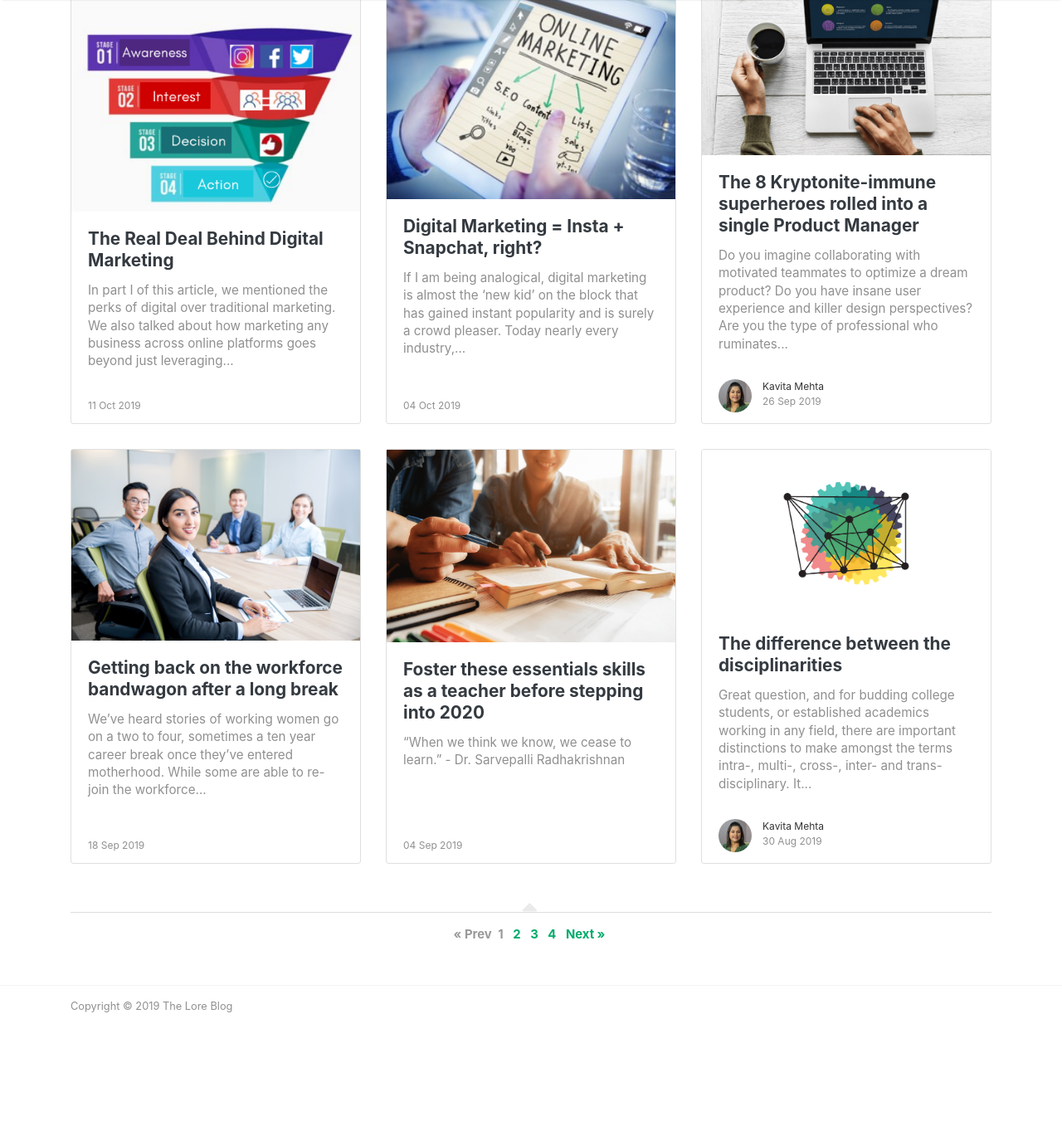
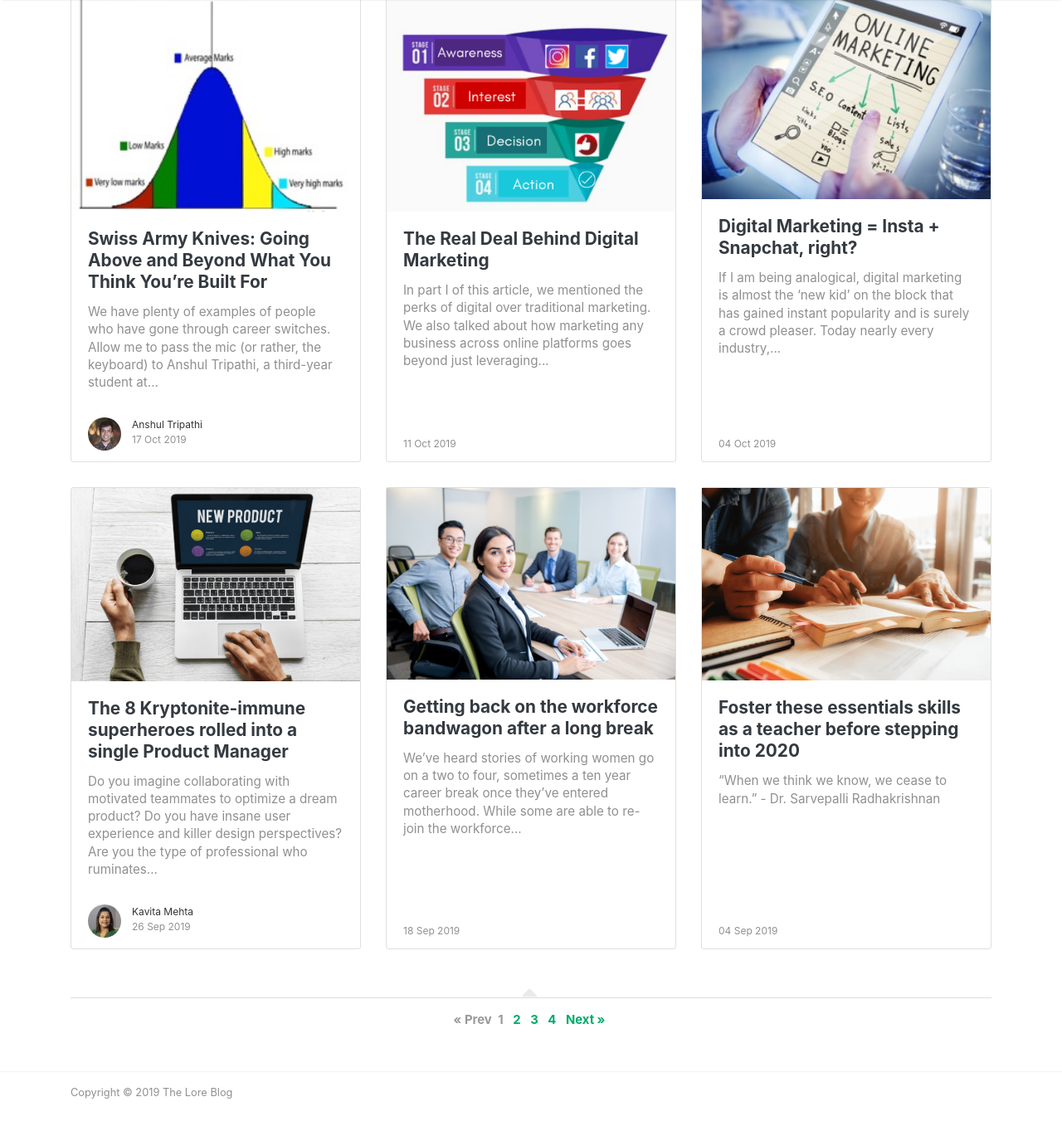
Before and after one commit to lore-blog/lore-blog.github.io, a Jekyll site: the page built from index.html, in a window 1280 px wide and 1400 px high, scrolled down 790 px. Shown: the top 1363 px of the window at 83% size. Built offline with Jekyll 4.4.1, drawn with Linux system fonts in a browser that asks for light colours; nearby versions of some CDN libraries; the list of posts is cut into pages by our own code; before the commit the page ends 2086 px from its top, so only the background shows below that; some of the changed lines change nothing that is shown.

Commit message:
swiss new blog added

```diff
--- a/_config.yml
+++ b/_config.yml
@@ -26,7 +26,12 @@ authors:
     display_name: Kavita Mehta & Namita Mehta
     description: Kavita Mehta is a thought leader at the intersection of education, skill-building, technology and impact. Her 25-year career across financial services, digital media and entrepreneurship is firmly grounded in her belief that education is a right, not a privilege. She is the founder of Caymus Technology Ventures, co-founder of The Red Pen and author of Acing Admissions, published by HarperCollins. For this article, Kavita joined forces with Namita Mehta, who currently serves as the President of The Red Pen and who had earlier established and run the university counseling department at BD Somani International School in Mumbai. The co-authors offer their unique yet diverse perspectives to parents and other stakeholders deciphering the global education landscape.
     image: '/assets/images/authors/kavita-namita.png'
-    profile: https://www.educationdive.com
+  anshul:
+    name: Anshul
+    display_name: Anshul Tripathi
+    description: Anshul Tripathi is a third-year student at the University of Pennsylvania. Originally from Mumbai, Anshul spends his time on campus working as a teaching assistant, focused on helping his juniors find their footing in computer science or helping international students understand the nuances of American English.
+    image: '/assets/images/authors/anshul.jpeg'
+    profile: https://www.linkedin.com/in/anshultripathi2699/
 
 # Plugins
 plugins:
--- /dev/null
+++ b/_posts/2019-10-17-swiss-army-knives.md
@@ -0,0 +1,56 @@
+---
+layout: post
+title: 'Swiss Army Knives: Going Above and Beyond What You Think You’re Built For'
+author: anshul
+thumbnail: assets/images/articles/thumbs/swiss-army1.jpg
+featured: false
+type: blog
+---
+
+We have plenty of examples of people who have gone through career switches. Allow me to pass the mic (or rather, the keyboard) to Anshul Tripathi, a third-year student at the University of Pennsylvania. Originally from Mumbai, Anshul spends his time on campus working as a teaching assistant, focused on helping his juniors find their footing in computer science or helping international students understand the nuances of American English. His academic and career journey is relatable and may even help you find your way. Every paradigm Anshul shares offers useful direction, especially his final piece of advice.
+
+Life is rife with dichotomous events, and yet again, I was faced with one. On one hand, the conversation with my father wasn’t easy. I stood in his office, marker in hand, trying to summarize on the whiteboard why his son – who had been sent to an Ivy League college to study engineering – would want to “distract himself” by also studying philosophy. On the other, I met professor Santosh Venkatesh, who taught me probability in college. Notwithstanding his mathematical proclivities, he was famous for his deeply philosophical axioms about life. In a similar conversational setting where we discussed my inhibitions in selecting majors, he left me with another of his axioms. And this one stuck for good. “Humans are like swiss army knives,” he said “meant to do many things with great proficiency. I decided to study math at the toss of a coin. If the coin had landed on the other face, I would probably be teaching you history today.” So, what am I supposed to do? Take risks with my education, or stick to what I know works modestly well?
+
+The traditional route of exclusively studying engineering could only mean that the humanities were a superfluous field of inquiry with no immediate value, right? (Un)fortunately for me, my newfound love of philosophy was a little too jarring to be ignored, and a little too mysterious to just be left as such; an unopened Pandora’s box. I was thinking about things I didn’t even know I could question. Sounds abstract? You bet it was! Philosophy was a quest for truth in all shapes and sizes, attempting to be devoid of fallacious thinking and rife with scrutiny and debates, where no answer was wrong. An entire field built upon simply questioning truths we assume to be fundamental. The inner rebel in me loved it, and I decided that it would be intellectual blasphemy to not follow up on such a strong instinct. Never had I nerded out so hard!
+
+Through this blog post, I hope to abstract out the reasoning behind why exploring new academic avenues, especially for someone who has been immersed in the Indian pedagogy for years, is a good idea for the new generation of learners.
+
+**Characterizing India’s educational status quo**
+
+Being educated in an ICSE curriculum up until 10th grade, and in a Maharashtra State Board school (which doubled down as an IIT coaching institution) up until the 12th, I’ve had the opportunity to get an inside look at the inner workings of this system. Throughout my 12-year trajectory a few key positives and negatives stood out in stark contrast with each other.
+
+<u><i>Catering to the mean</i></u>
+
+In any given classroom setting, there are students whose innate academic prowess far surpasses the average, as well as those who trail behind the average. To tailor a classroom to serve either end of this distribution of abilities would be unfair, as it would alienate the large majority of students. Over the years, the Indian education system has calibrated itself to provide quality education for the average student in a way that it is neither too difficult for those who survive, nor too easy for those who thrive. Through the institutionalization of “educational boards” such as ICSE, ISC, CBSE, and HSC, evolution and standardization of the education industry has been tremendous, allowing the Indian education system to become one of the most rigorous and universally consistent in the world, as opposed to a system in which each educational entity develops its own curriculum, and is therefore subject to scrutiny by a much smaller, local populace.
+
+![swiss-army](/assets/images/articles/swiss-army1.jpg){:class="img-center"}
+
+<u><i>With great standardization, comes great inflexibility</i></u>
+
+An unfortunate consequence of these standardized boards has been inflexibility in the array of classes to choose from. In each grade from 1st to 12th, students are expected to take a predetermined set of subjects each year, regardless of their academic inclinations. Although this provides broad exposure through middle school, it can restrict a student’s growth in high school by mandating subjects they do not wish to pursue, discouraging introductory exposure to new subjects later in high school, and preventing deeper study in preferred subjects.
+
+<u><i>Excellence in isolation</i></u>
+
+Although the split amongst science, commerce and arts for the 11th and 12th does facilitate deeper exploration to some extent and in its own right is of top-notch quality, the underlying assumption that students must choose a single stream in exclusivity is a parochial constraint; for example, a science student may want nothing to do with chemistry but is required to take it, but loves economics and history and has no avenues to explore them.
+
+![swiss-army](/assets/images/articles/swiss-army2.jpg){:class="img-center"}
+
+**A contrasting paradigm in higher education that emerges with more options**
+
+As exploration of vocations, careers and subjects cutting across academic disciplines gradually becomes easier at an undergraduate/graduate level, the outmoded nature of studying a narrow set of subjects becomes increasingly evident. In conversation with a career counsellor at the University of Pennsylvania, the estimate of students who change their majors is over 90%. Although this statistic sounded absurd to me at first, a quick look across my own set of friends made me realize that all but one everyone had changed their majors or picked up additional majors or minors.
+
+A math major becomes swayed by the practicality and tangibility of economics and finance, without sacrificing their innate desire for mathematical rigor. An electrical engineer, pressured to take up his major by his parents, realizes that he was grossly misinformed about what pursuing EE in college would be like, and decides to hone his penchant for computer science instead. A political science major finds her passion for helping those in need and finds her calling in studying biology and healthcare management. A mechanical engineer finds interdisciplinary engineering more appealing, and becomes a systems engineer instead. Finally, a computer scientist who takes a philosophy class to simply knock off a requirement, gets swayed by the beauty behind the raw analytical nature of philosophy, and its overlap with computer science and math. During their course of life, adults change their careers several times when they realize that their passions lie elsewhere. It is only reasonable for students to be afforded the same luxury.
+
+<u><i>Increased awareness about career options</i></u>
+
+With the increased presence of multinational corporations (MNCs) in India, and their openness to hiring internationals, traditional career paths are out the window. Mathematicians and physicists, who once rarely deviated from the path of becoming researchers or academicians, now find high paying industry jobs as consultants, investment bankers and financial traders. History majors become management professionals, and ex-military soldiers enter academia. When you realize that over time your choice of study does not limit your career options, but instead – by virtue of today’s industry demand – only opens more doors by augmenting your perspectives, becoming more open to academic exploration and risk-taking becomes more appealing. Humans are innately like swiss army knives, meant to be proficient in a number of different skills. You can study what you want, without trading a sense of future financial security.
+
+<u><i>Utility of soft skills</i></u>
+
+Any professional would attest to the fact that although a good academic record may open doors for you, thriving in this new world requires an ability and willingness to learn new things, think critically and analytically, and communicate effectively. Missing out on honing these skills in an academic setting becomes a burdening opportunity cost that only reveals its effects when you enter the job market. Demonstrating a sense of emotional intelligence in the workplace allows you to become a better teammate, leader, negotiator and increases your value to your employer. The study of subjects like psychology, economics, and philosophy allows employees to contextualize their work with respect to their colleagues, their company and their industry.
+
+<u><i>It’s okay to take your time</i></u>
+
+There’s no hurry to put yourself through the ordeal of committing to a lifelong career path when you are still a student, with a 40-year career and at least 60 years of life in front of you. With the [plethora of online courses](https://lore.online){:target="\_blank"}, degrees and graduate programs tailored towards incorporating students who are brand new inductees into a particular field, the option to switch not only vocation, but profession becomes increasingly accessible.
+
+Going into the second half of my college career, I can’t help but be flooded with questions about what I’ll be doing a decade into the future. The uncertainty of it all never ceases to be terrifying. So why did I really study philosophy? Because, despite not being confident about where my destination is, every day, it has helped me become more confident in my ability to find my way there and find meaning in what I do. This is what convinced my father. We are, after all, swiss army knives.
```
Also changed, not shown: assets/images/articles/swiss-army1.jpg (added), assets/images/articles/swiss-army2.jpg (added), assets/images/articles/thumbs/swiss-army1.jpg (added), assets/images/authors/anshul.jpeg (added).
